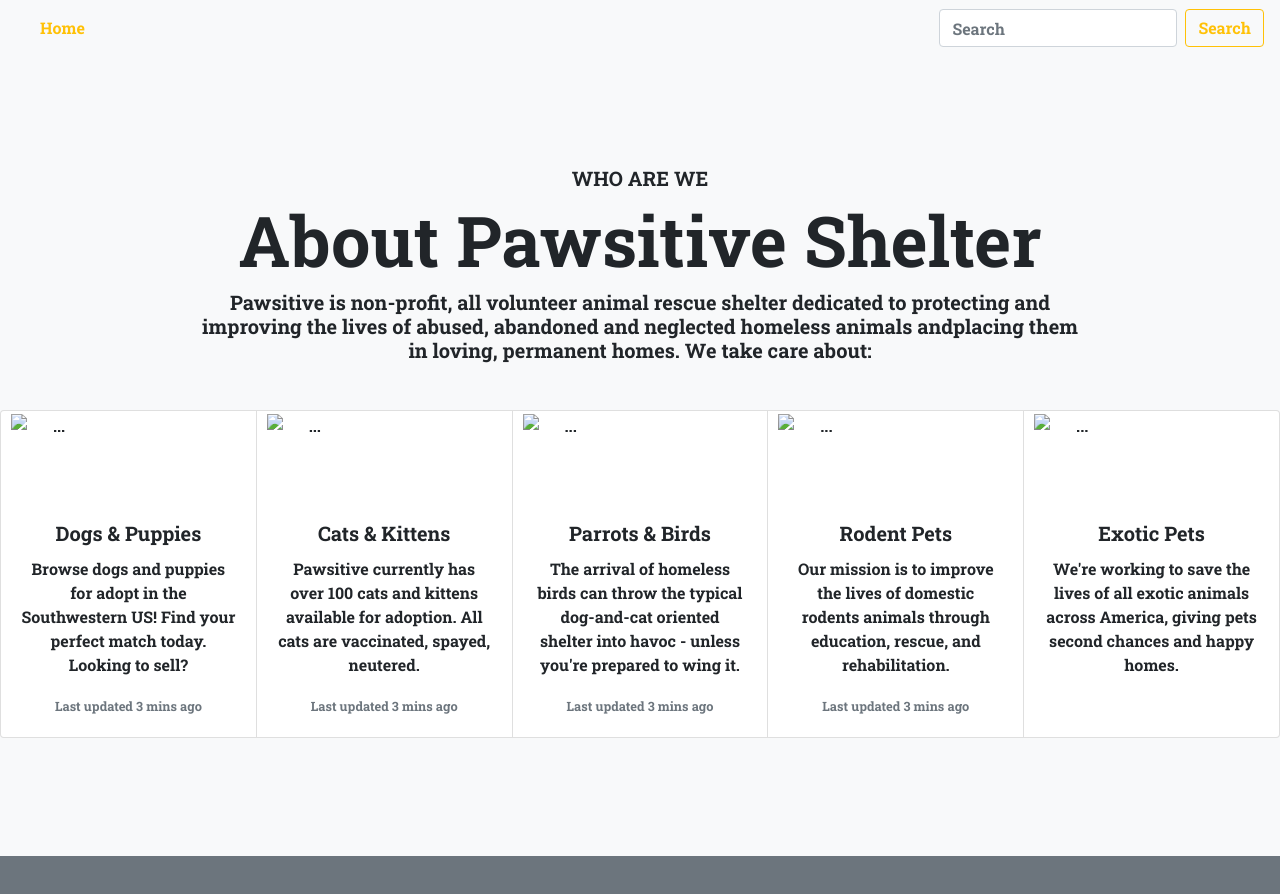
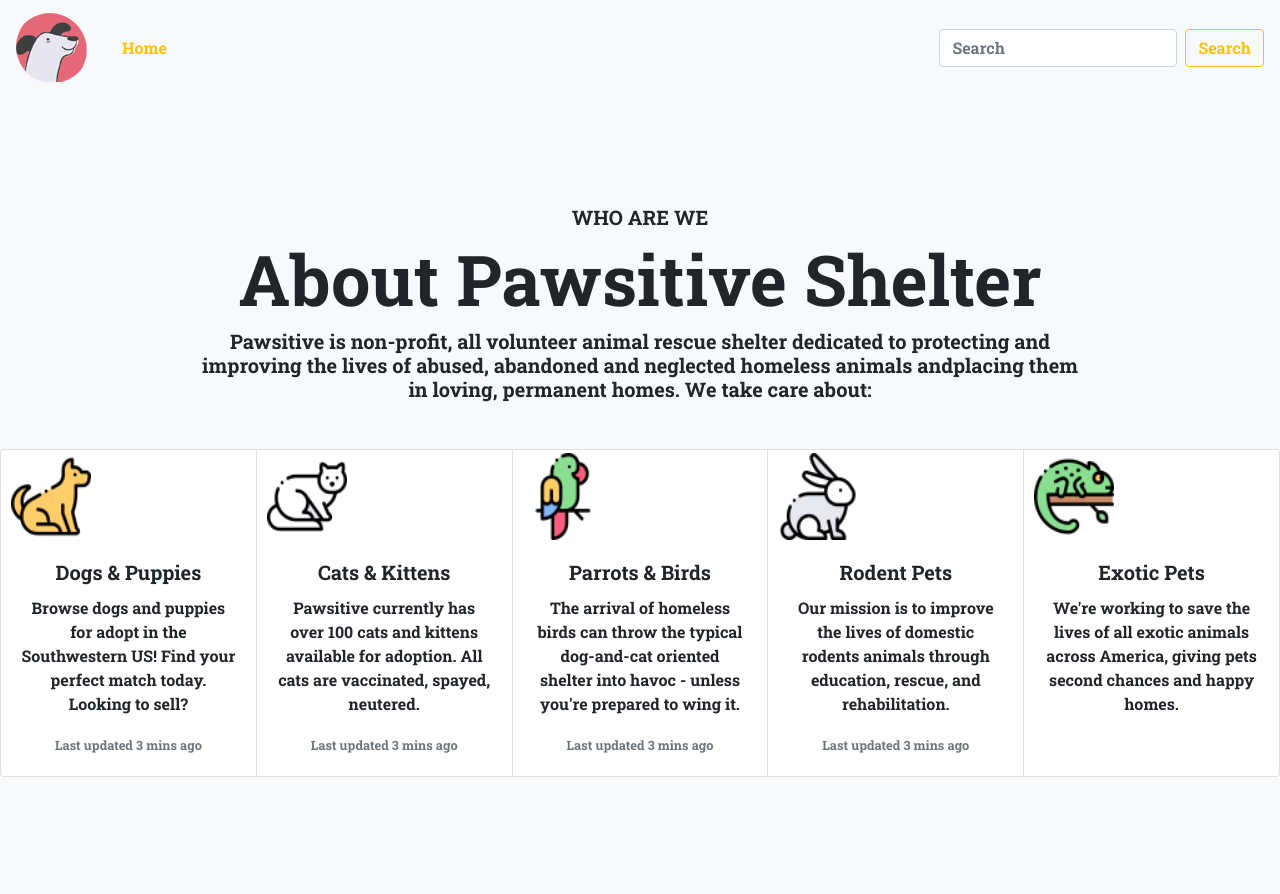
Before and after one commit to adityathaku20/animals, a website: page public/views/about.html in a window 1280 px wide. Before the commit the page ends 856 px from the top, so only its background shows below. Drawn offline with Linux system fonts and the light colour scheme; files that its build step writes are made by us from their sources.

Commit message:
Update about.html

```diff
--- a/public/views/about.html
+++ b/public/views/about.html
@@ -7,7 +7,7 @@
   <meta name="viewport" content="width=device-width, initial-scale=1.0">
   <title>Document</title>
   <link rel="stylesheet" href="../public/css/bootstrap.css">
-  <link rel="stylesheet" href="./public/css/styles1.css">
+  <link rel="stylesheet" href="/public/css/styles1.css">
 </head>
 
 <body>
@@ -15,7 +15,7 @@
   <section class="nav-section">
     <nav class="navbar navbar-expand-lg navbar-light bg-light ">
       <a class="navbar-brand" href="#">
-        <img src="./public/img/logo.png" alt="">
+        <img src="/public/img/logo.png" alt="">
         <!-- <img src="img/logo_orange.png" alt=""> -->
       </a>
       <button class="navbar-toggler" type="button" data-toggle="collapse" data-target="#navbarNavDropdown"
@@ -48,7 +48,7 @@
 
     <div class="card-group mt-5">
       <div class="card">
-        <img src="../public/img/dog-puppies.png" class="card-img-top" alt="...">
+        <img src="/public/img/dog-puppies.png" class="card-img-top" alt="...">
         <div class="card-body">
           <h5 class="card-title">Dogs & Puppies</h5>
           <p class="card-text">Browse dogs and puppies for adopt in the Southwestern US! Find your perfect match today.
@@ -57,7 +57,7 @@
         </div>
       </div>
       <div class="card">
-        <img src="../public/img/cats-kits.png" class="card-img-top" alt="...">
+        <img src="/public/img/cats-kits.png" class="card-img-top" alt="...">
         <div class="card-body">
           <h5 class="card-title">Cats & Kittens</h5>
           <p class="card-text">Pawsitive currently has over 100 cats and kittens available for adoption. All cats are
@@ -66,7 +66,7 @@
         </div>
       </div>
       <div class="card">
-        <img src="../public/img/parrot-bird.png" class="card-img-top" alt="...">
+        <img src="/public/img/parrot-bird.png" class="card-img-top" alt="...">
         <div class="card-body">
           <h5 class="card-title">Parrots & Birds</h5>
           <p class="card-text">The arrival of homeless birds can throw the typical dog-and-cat oriented shelter into
@@ -75,7 +75,7 @@
         </div>
       </div>
       <div class="card">
-        <img src="../public/img/rodent.png" class="card-img-top" alt="...">
+        <img src="/public/img/rodent.png" class="card-img-top" alt="...">
         <div class="card-body">
           <h5 class="card-title">Rodent Pets</h5>
           <p class="card-text">Our mission is to improve the lives of domestic rodents animals through education,
@@ -84,7 +84,7 @@
         </div>
       </div>
       <div class="card">
-        <img src="../public/img/exotic pets.png" class="card-img-top" alt="...">
+        <img src="/public/img/exotic pets.png" class="card-img-top" alt="...">
         <div class="card-body">
           <h5 class="card-title">Exotic Pets</h5>
           <p class="card-text">We're working to save the lives of all exotic animals across America, giving pets second
```
